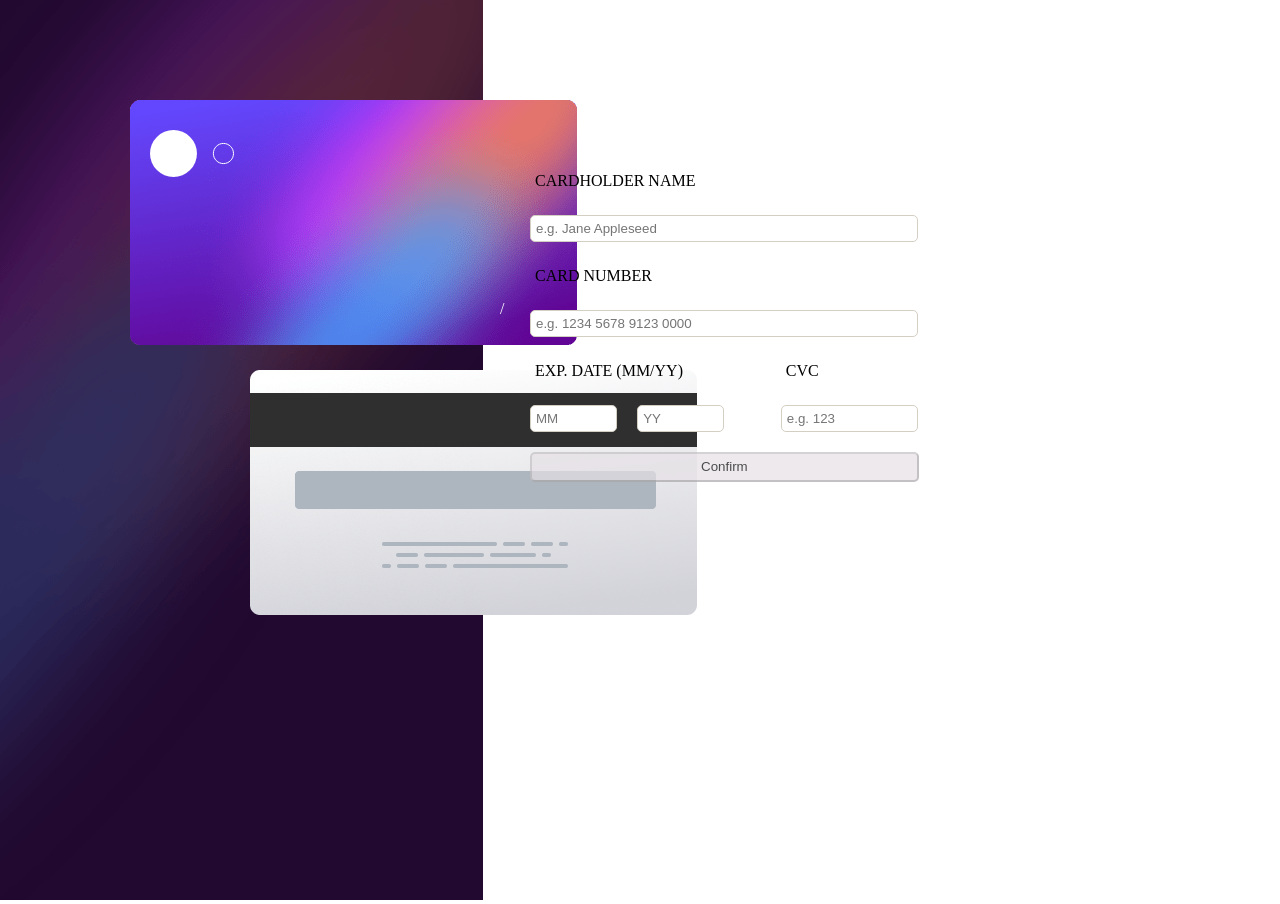
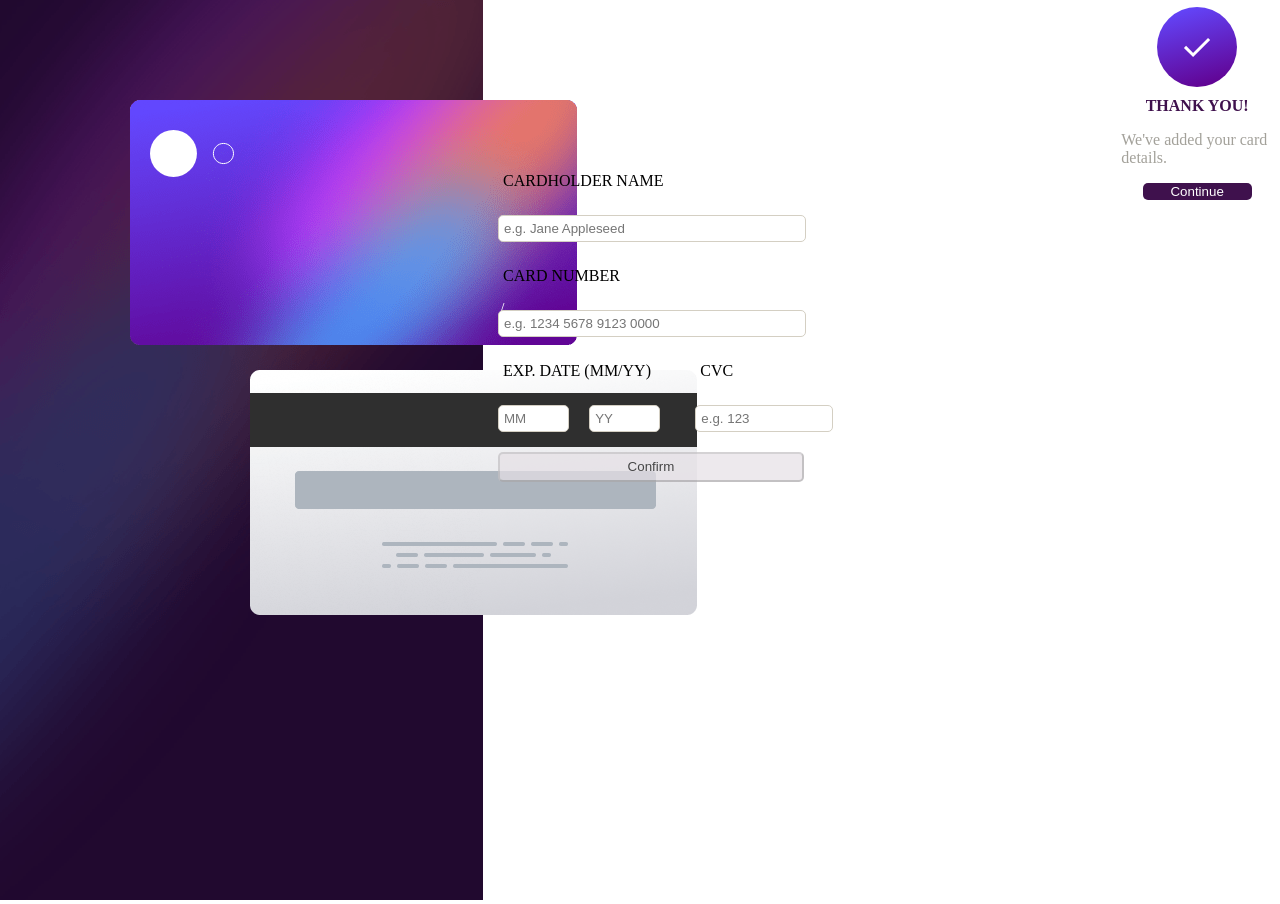
Before and after one commit to shahrzadJavadiKoushesh/InteractiveCardDetailsForm, an Angular app: page / in a window 1280 px wide. Built offline with nearby package versions, Linux system fonts and the light colour scheme.

Commit message:
add html and scss of complete

```diff
--- a/src/app/app.component.html
+++ b/src/app/app.component.html
@@ -28,4 +28,5 @@
   <div class="input">
     <app-input-details></app-input-details>
   </div>
+  <app-complete></app-complete>
 </div>
--- a/src/app/complete/complete.component.html
+++ b/src/app/complete/complete.component.html
@@ -1 +1,6 @@
-<p>complete works!</p>
+<div class="container">
+    <img src="../../assets/icon-complete.svg" alt="complete" srcset="">
+    <Strong>THANK YOU!</Strong>
+    <p>We've added your card details.</p>
+    <button>Continue</button>
+</div>
--- a/src/app/complete/complete.component.scss
+++ b/src/app/complete/complete.component.scss
@@ -0,0 +1,31 @@
+.container{
+    display: flex;
+    flex-direction: column;
+    align-items: center;
+    justify-content: center;
+    padding: 7px;
+
+    strong{
+        color: #3f114d;
+        margin-top: 10px;
+    }
+
+    p{
+        color: #a3a19a;
+    }
+
+    button{
+        width: 72%;
+        background-color: #3f114d;
+        color: #FFF;
+        border: none;
+        border-radius: 5px;
+        cursor: pointer;
+    }
+
+    button:hover{
+        opacity: 0.8;
+    }
+
+
+}
```
